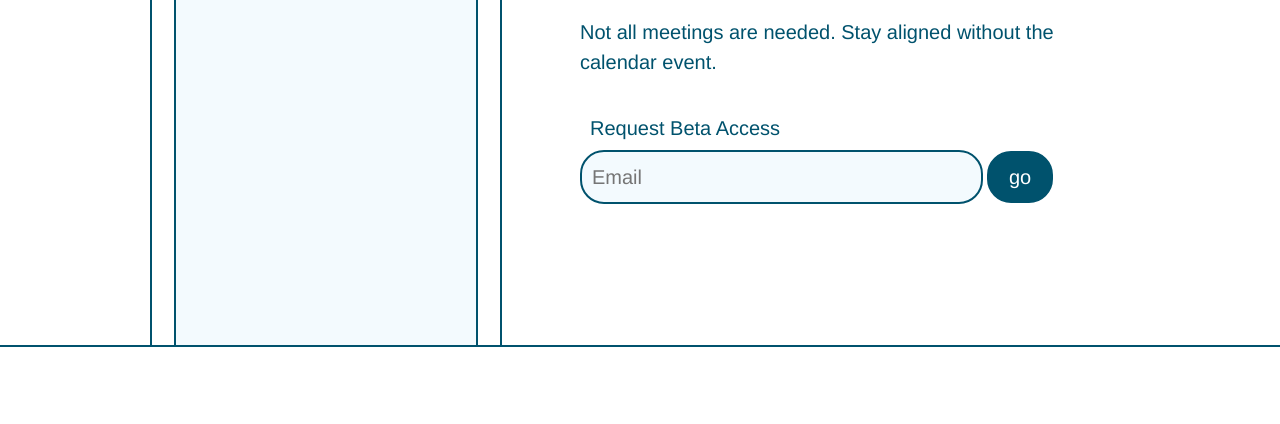
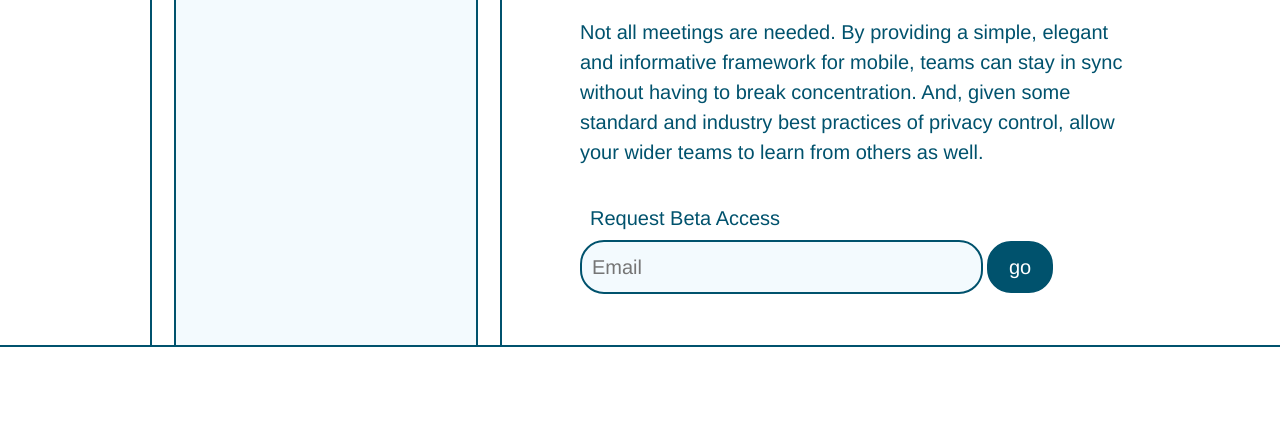
Before and after one commit to fyifyi/fyifyi.github.io, a plain HTML site: page index.html in a window 1280 px wide. Shown: the part 233-657 px from the top of the page. Drawn offline with Linux system fonts and the light colour scheme.

Commit message:
added more description

```diff
--- a/index.html
+++ b/index.html
@@ -139,7 +139,7 @@ nav a:hover {color: #ccc;}
 
     <div class="layout-right layout-wide">
       <h1 class="h1">Kill the status meeting</h1>
-      <p class="p-h1">Not all meetings are needed. Stay aligned without the calendar event.</p>
+      <p class="p-h1">Not all meetings are needed. By providing a simple, elegant and informative framework for mobile, teams can stay in sync without having to break concentration.  And, given some standard and industry best practices of privacy control, allow your wider teams to learn from others as well.</p>
       <p class="p-dl" >
         <form class="form" action="//run.us15.list-manage.com/subscribe/post?u=a542fb50d36be40af3ae8b1bc&amp;id=3ea7c5824f" method="post" id="mc-embedded-subscribe-form" method="post" id="mc-embedded-subscribe-form" name="mc-embedded-subscribe-form" class="validate" target="_blank" novalidate>
           <fieldset>
```
